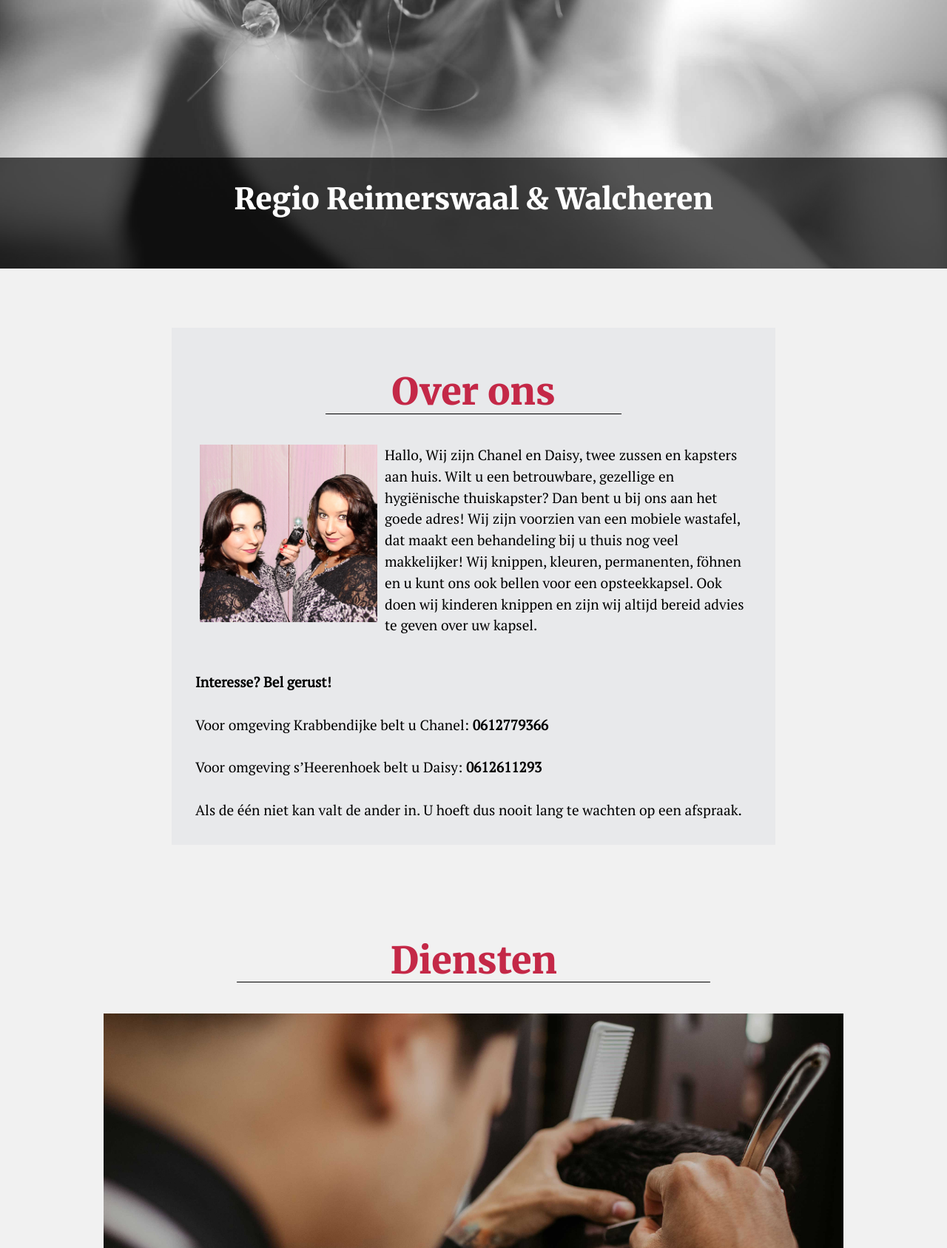
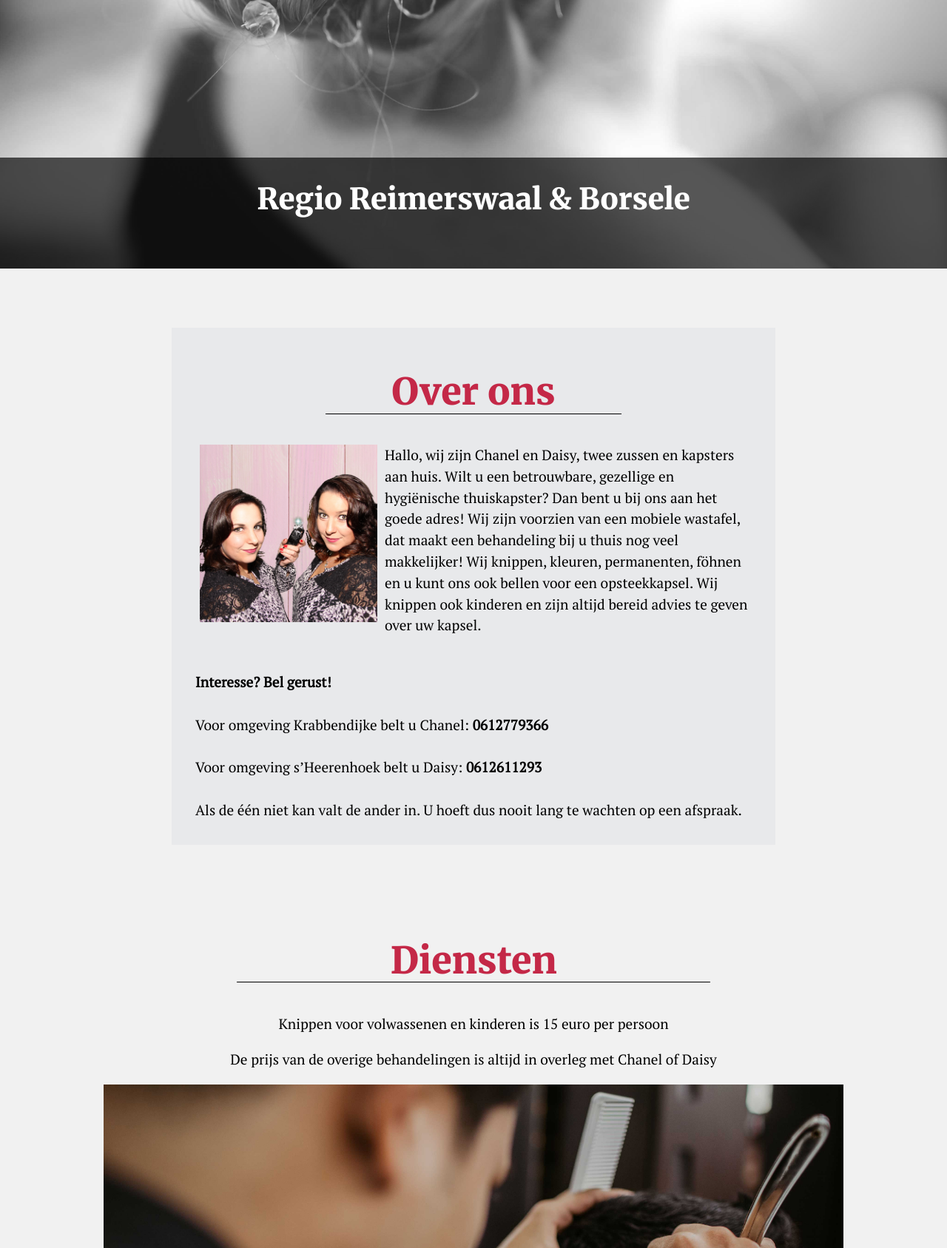
Before and after one commit to SebastianTramper/hairdresser-Business, a PHP site: page / in a window 1280 px wide. Shown: the part 437-2124 px from the top of the page at 74% size. Run offline with PHP 8.4, Linux system fonts and the light colour scheme; some libraries are stand-ins or nearby versions; some web fonts are replaced; grey boxes are pictures that could not be loaded.

Commit message:
added final changes

```diff
--- a/css/styles.css
+++ b/css/styles.css
@@ -431,15 +431,15 @@ figcaption{
     padding-top: 70px;
 }
 
+.footer-lower-section a p{
+    margin-bottom: 30px;
+}
+
 .footer-main p, .footer-main h6, .footer-main a, .footer-main address{
     color: #fff;
     text-decoration: none;
     font-family: 'Vollkorn', serif;
     font-size: 1rem;
-}
-
-.footer-main address p {
-    padding-bottom: 30px;
 }
 
 small p{
@@ -450,10 +450,9 @@ small p{
     margin: 10px;
 }
 
-
 .footer-icon{
-    width: 60px;
-    height: 60px;
+    width: 85px;
+    height: 85px;
     margin: 2px;
 }
 
--- a/index.html
+++ b/index.html
@@ -44,7 +44,7 @@
             <slider><p></p></slider>
             <slider><p></p></slider>
         </slider>
-        <div class="header-regio-background"><h2 class="header-regio">Regio Reimerswaal & Walcheren</h2></div>
+        <div class="header-regio-background"><h2 class="header-regio">Regio Reimerswaal & Borsele</h2></div>
     </header>
     <!--main section -->
     <main>
@@ -53,7 +53,6 @@
                 <form class="contact-form">
                     <h2>Bel Chanel</h2>
                     <h6>Voor regio Reimerswaal</h6>
-                    <button class="contact-button" onclick="call()" type="submit" name="submit"><p class="contact-submit">bellen<p></button>
                     <label>telefoonnummer: 0612779366</label>
                 </form>
         </section>
@@ -61,7 +60,6 @@
                 <form class="contact-form">
                     <h2>Bel Daisy</h2>
                     <h6>Voor regio Borsele</h6>
-                    <button class="contact-button" type="submit" name="submit"><p class="contact-submit"> <a  id="cal-button-daisy" href="tel:+31612611293">bellen</a><p></button>
                     <label>ons telefoonnummer: 0612611293</label>
                 </form>
         </section>
@@ -69,8 +67,8 @@
         <article class=" main-1 main-article" id="over-ons">
             <h2>Over ons</h2>
             <img src="img/profiel.png" alt="profiel" class="header-profiel">
-            <div><p>Hallo, Wij zijn Chanel en Daisy, twee zussen en kapsters aan huis. Wilt u een betrouwbare, gezellige en hygiënische thuiskapster? Dan bent u bij ons aan het goede adres! Wij zijn voorzien van een mobiele wastafel, dat maakt een behandeling bij u thuis nog veel makkelijker!
-Wij knippen, kleuren, permanenten, föhnen en u kunt ons ook bellen voor een opsteekkapsel. Ook doen wij kinderen knippen en zijn wij altijd bereid advies te geven over uw kapsel. <br><br>   </p>
+            <div><p>Hallo, wij zijn Chanel en Daisy, twee zussen en kapsters aan huis. Wilt u een betrouwbare, gezellige en hygiënische thuiskapster? Dan bent u bij ons aan het goede adres! Wij zijn voorzien van een mobiele wastafel, dat maakt een behandeling bij u thuis nog veel makkelijker!
+Wij knippen, kleuren, permanenten, föhnen en u kunt ons ook bellen voor een opsteekkapsel. Wij knippen ook kinderen en zijn altijd bereid advies te geven over uw kapsel. <br><br>   </p>
                 <p><strong>Interesse? Bel gerust!</strong><br><br>Voor omgeving Krabbendijke belt u Chanel: <strong>0612779366</strong><br><br> Voor omgeving s’Heerenhoek belt u Daisy: <strong>0612611293</strong><br><br>
                     Als de één niet kan valt de ander in. U hoeft dus nooit lang te wachten op een afspraak.</p>
 </p></div>
@@ -78,6 +76,8 @@ Wij knippen, kleuren, permanenten, föhnen en u kunt ons ook bellen voor een ops
         <!-- Diensten section -->
         <section class="main-2" id="diensten">
             <h2>Diensten</h2>
+            <p>Knippen voor volwassenen en kinderen is 15 euro per persoon</p>
+            <p>De prijs van de overige behandelingen is altijd in overleg met Chanel of Daisy</p>
             <section class="main-diensten">
                 <figure class="main-figure-1">
                     <img src="img/haircut-men.jpg" alt="dienst">
@@ -85,7 +85,7 @@ Wij knippen, kleuren, permanenten, föhnen en u kunt ons ook bellen voor een ops
                 </figure>
                 <figure>
                     <img class="dienst-image" src="img/hair-perm1.jpg" alt="dienst">
-                    <figcaption>permanenten</figcaption>
+                    <figcaption>Permanenten</figcaption>
                 </figure>
                 <figure>
                     <img class="dienst-image" src="img/haar-kleuren.jpg" alt="dienst">
@@ -93,7 +93,7 @@ Wij knippen, kleuren, permanenten, föhnen en u kunt ons ook bellen voor een ops
                 </figure>
                 <figure>
                     <img class="dienst-image" src="img/hair-perm.jpg" alt="dienst">
-                    <figcaption>opsteken</figcaption>
+                    <figcaption>Overige behandelingen in overleg</figcaption>
                 </figure>
                 <figure>
                     <img class="dienst-image" src="img/fohnen.jpg" alt="dienst">
@@ -125,10 +125,8 @@ Wij knippen, kleuren, permanenten, föhnen en u kunt ons ook bellen voor een ops
     <footer class="footer-main">
         <section class="footer-upper-section">
             <address>
-                <p class="">Volg ons op social media</p>
+                <p>Volg ons op Facebook</p>
                 <a href="https://www.facebook.com/"><img src="img/footer-facebook.png" alt="Facebook-icon" class="footer-icon"></a>
-                <a href="https://www.instagram.com/?hl=en"><img src="img/footer-instagram.png" alt="Instagram-icon" class="footer-icon"></a>
-                <a href="https://www.linkedin.com/"><img src="img/footer-linkedin.png" alt="Linkedin-icon" class="footer-icon"></a>
             </address>
             <small><p>Copyright &copy; Chanel & Daisy</p></small>
         </section>
```
